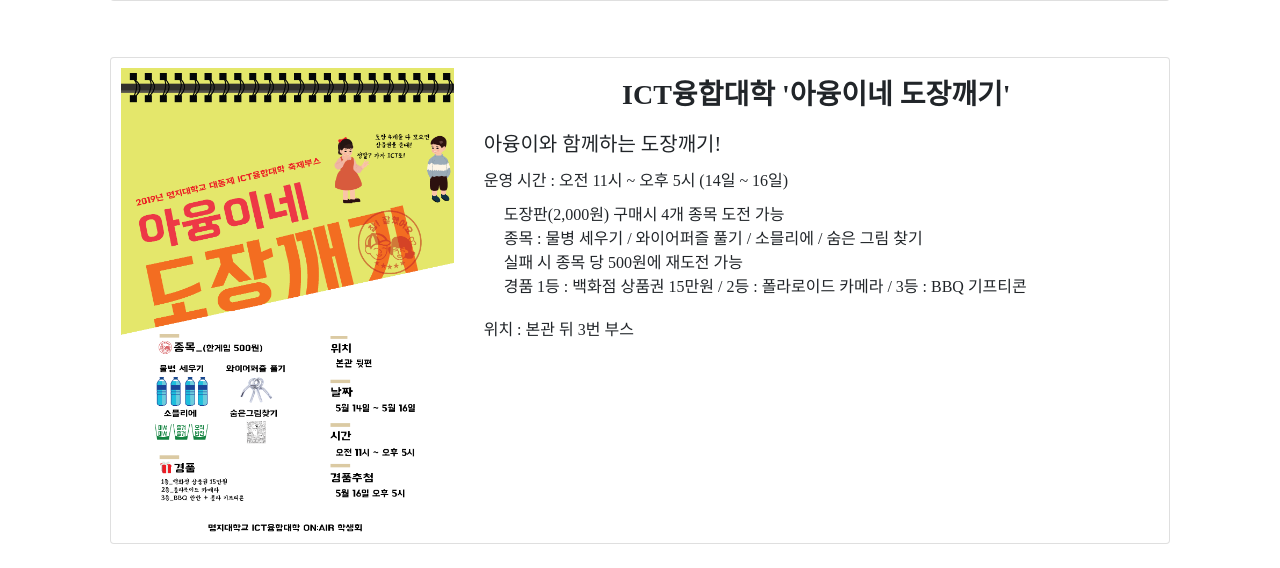
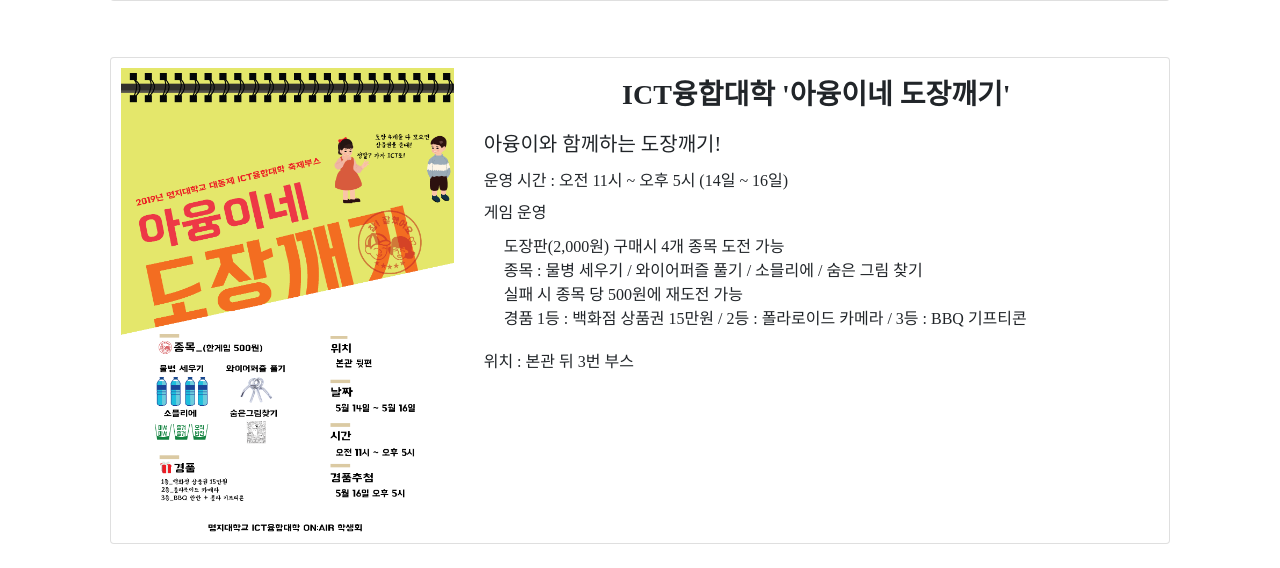
Before and after one commit to likelionmju/mju-festival-2019, a Django app: page /info/booth/organization/ in a window 1280 px wide. Shown: the part 1340-1908 px from the top of the page. Run offline with Django 3.2, Linux system fonts and the light colour scheme; some libraries are stand-ins or nearby versions; some web fonts are replaced.

Commit message:
organization

```diff
--- a/page/templates/organization.html
+++ b/page/templates/organization.html
@@ -63,7 +63,7 @@
                         <h3 class="card-title">ICT융합대학 '아융이네 도장깨기'</h3>
                         <h5>아융이와 함께하는 도장깨기!</h5>
                         <h6>운영 시간 : 오전 11시 ~ 오후 5시 (14일 ~ 16일)</h6>
-
+                        <h6>게임 운영</h6>
                         <p class="card-text">도장판(2,000원) 구매시 4개 종목 도전 가능
                             <br> 종목 : 물병 세우기 / 와이어퍼즐 풀기 / 소믈리에 / 숨은 그림 찾기
                             <br> 실패 시 종목 당 500원에 재도전 가능
```
